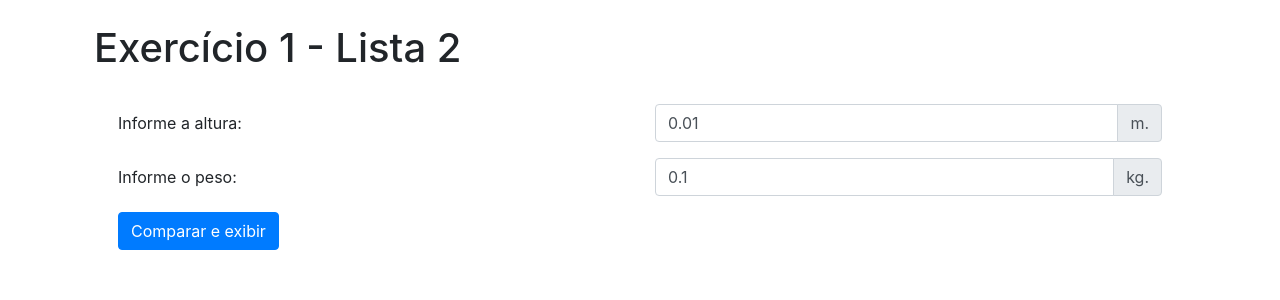
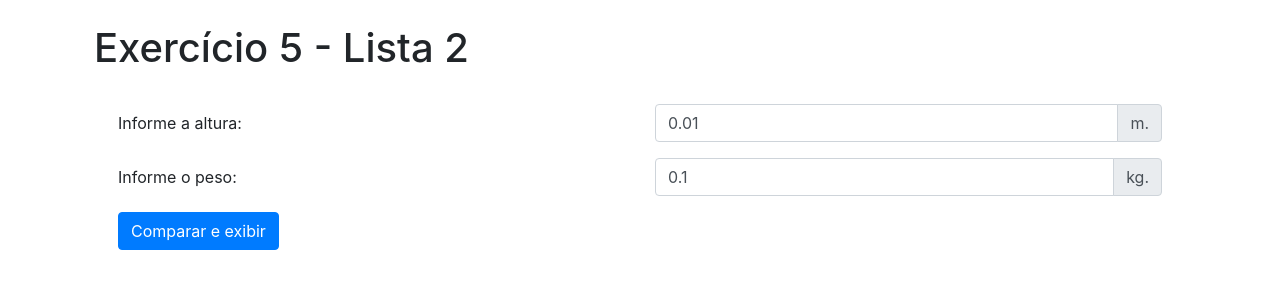
Before and after one commit to pauloadilson/php_eletiva_ads, a PHP site: page /A04_lista2/ex05.php in a window 1280 px wide. Shown: the top 300 px of the page. Run offline with PHP 8.4, Linux system fonts and the light colour scheme.

Commit message:
Melhorias no código

```diff
--- a/A04_lista2/ex03.php
+++ b/A04_lista2/ex03.php
@@ -6,7 +6,7 @@
     <meta name="viewport" content="width=device-width, initial-scale=1, shrink-to-fit=no">
     <link rel="stylesheet" href="https://stackpath.bootstrapcdn.com/bootstrap/4.5.2/css/bootstrap.min.css" integrity="sha384-JcKb8q3iqJ61gNV9KGb8thSsNjpSL0n8PARn9HuZOnIxN0hoP+VmmDGMN5t9UJ0Z" crossorigin="anonymous">
     <!-- jmask validação front end no JS -->
-    <title>Exercício 2 - Lista 2</title>
+    <title>Exercício 3 - Lista 2</title>
     <style>
         .alt {
             height: calc(1.5em + .75rem + 2px);
--- a/A04_lista2/ex04.php
+++ b/A04_lista2/ex04.php
@@ -12,7 +12,7 @@
 
 <body>
     <div class="container p-4">
-        <h1>Exercício 3 - Lista 2</h1>
+        <h1>Exercício 4 - Lista 2</h1>
         <div class=" p-4">
             <form class="form" id="form1" method="post">
                 <div class="form-group row">
--- a/A04_lista2/ex05.php
+++ b/A04_lista2/ex05.php
@@ -7,14 +7,14 @@
     <meta name="viewport" content="width=device-width, initial-scale=1, shrink-to-fit=no">
     <link rel="stylesheet" href="https://stackpath.bootstrapcdn.com/bootstrap/4.5.2/css/bootstrap.min.css" integrity="sha384-JcKb8q3iqJ61gNV9KGb8thSsNjpSL0n8PARn9HuZOnIxN0hoP+VmmDGMN5t9UJ0Z" crossorigin="anonymous">
     <!-- jmask validação front end no JS -->
-    <title>Exercício 1 - Lista 2</title>
+    <title>Exercício 5 - Lista 2</title>
     <style>
     </style>
 </head>
 
 <body>
     <div class="container p-4">
-        <h1>Exercício 1 - Lista 2</h1>
+        <h1>Exercício 5 - Lista 2</h1>
         <div class=" p-4">
             <form class="form" id="form1" method="post">
                 <div class="form-group row">
--- a/A04_lista2/index.php
+++ b/A04_lista2/index.php
@@ -21,7 +21,7 @@
                 $descricao = array('Menor de dois','Soma dos divisores','Verifica se é par ? 1 : 0','Positivo/Negativo/Zero','Calcula IMC','Cadastro e Verifica Senha','Busca na internet: Criptografia em PHP');
                 for ($i=1; $i<=7; $i++){
                 ?>
-                <a href="ex0<?= $i ?>.php" class="list-group-item list-group-item-action">Aula 0<?= $i ?> - <?= $descricao[$i-1] ?></a>
+                <a href="ex0<?= $i ?>.php" class="list-group-item list-group-item-action">Exercício 0<?= $i ?> - <?= $descricao[$i-1] ?></a>
             <?php
                 }
             ?>
```
